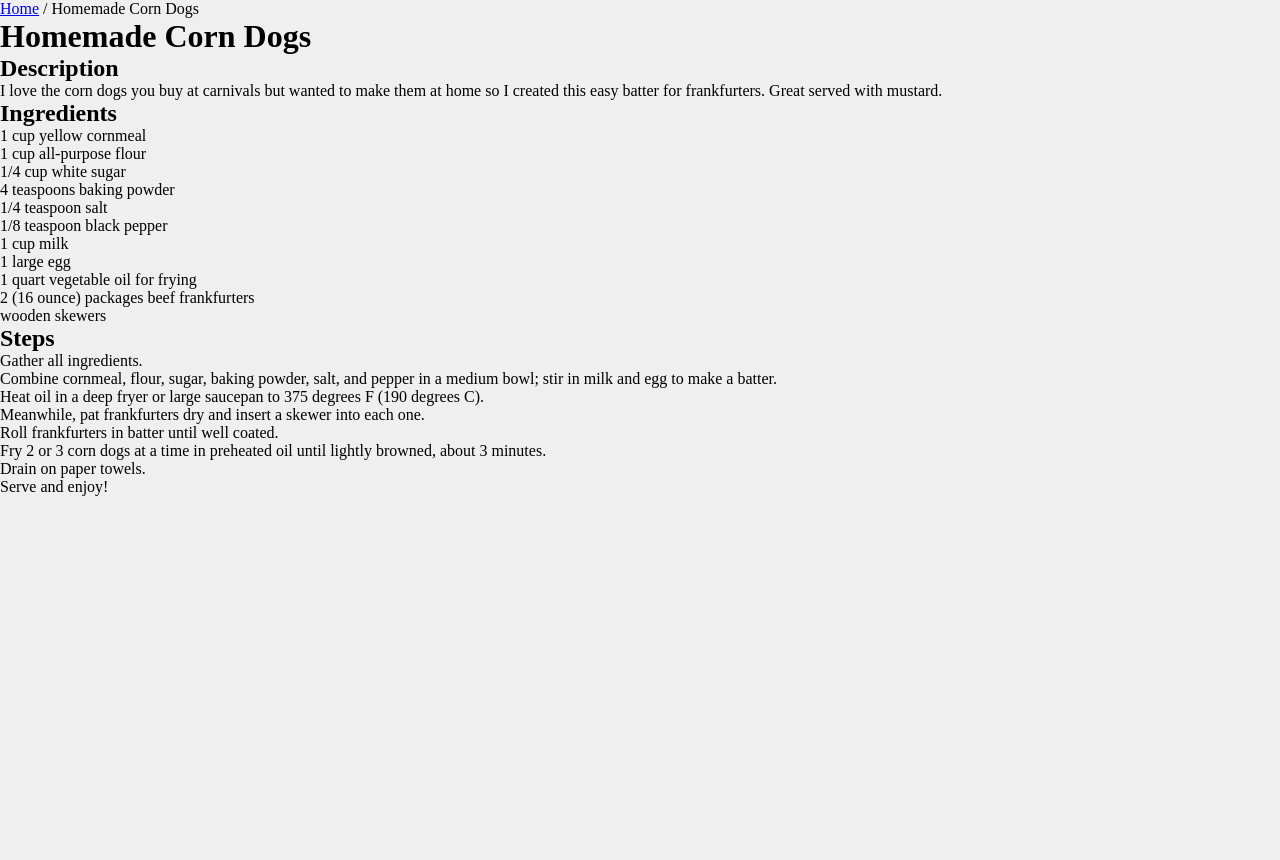
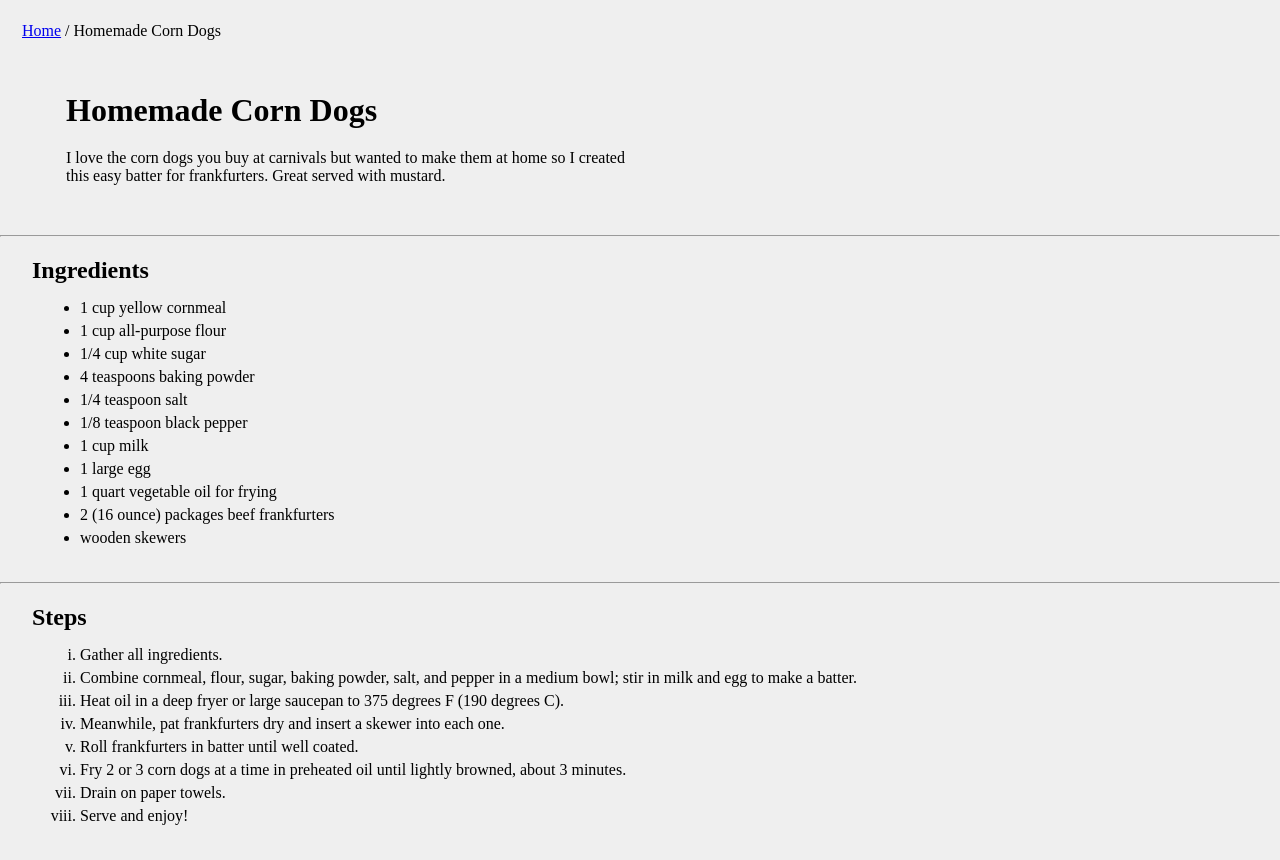
Before and after one commit to janellasuzanne/odin-recipes, a plain HTML site: page recipes/homemade-corn-dogs.html in a window 1280 px wide. Before the commit the page ends 800 px from the top, so only its background shows below. Drawn offline with Linux system fonts and the light colour scheme.

Commit message:
Structure homemade-corn-dogs.html

```diff
--- a/recipes/homemade-corn-dogs.html
+++ b/recipes/homemade-corn-dogs.html
@@ -7,39 +7,48 @@
         <title>Recipe: Homemade Corn Dogs</title>
     </head>
     <body>
-        <p><a href="../index.html">Home</a> / Homemade Corn Dogs</p>
-        <h1>Homemade Corn Dogs</h1>
-        <section>
-            <h2>Description</h2>
-            <p>I love the corn dogs you buy at carnivals but wanted to make them at home so I created this easy batter for frankfurters. Great served with mustard.</p>
-        </section>
-        <section>
-            <h2>Ingredients</h2>
-            <ul>
-                <li>1 cup yellow cornmeal</li>
-                <li>1 cup all-purpose flour</li>
-                <li>1/4 cup white sugar</li>
-                <li>4 teaspoons baking powder</li>
-                <li>1/4 teaspoon salt</li>
-                <li>1/8 teaspoon black pepper</li>
-                <li>1 cup milk</li>
-                <li>1 large egg</li>
-                <li>1 quart vegetable oil for frying</li>
-                <li>2 (16 ounce) packages beef frankfurters</li>
-                <li>wooden skewers</li>
+        <nav class="breadcrumb">
+            <ol>
+                <li class="crumb"><a href="../index.html">Home</a></li>
+                <li class="crumb current"> / Homemade Corn Dogs</li>
+            </ol>
+        </nav>
+        <div class="recipe-header">
+            <figure class="recipe-photo"></figure>
+            <div class="recipe-title-description">
+                <h1 class="recipe-title">Homemade Corn Dogs</h1>
+                <p class="recipe-description">I love the corn dogs you buy at carnivals but wanted to make them at home so I created this easy batter for frankfurters. Great served with mustard.</p>
+            </div>
+        </div>
+        <hr>
+        <section class="ingredients-section">
+            <h2 class="ingredients-title">Ingredients</h2>
+            <ul class="ingredients-list">
+                <li class="ingredient">1 cup yellow cornmeal</li>
+                <li class="ingredient">1 cup all-purpose flour</li>
+                <li class="ingredient">1/4 cup white sugar</li>
+                <li class="ingredient">4 teaspoons baking powder</li>
+                <li class="ingredient">1/4 teaspoon salt</li>
+                <li class="ingredient">1/8 teaspoon black pepper</li>
+                <li class="ingredient">1 cup milk</li>
+                <li class="ingredient">1 large egg</li>
+                <li class="ingredient">1 quart vegetable oil for frying</li>
+                <li class="ingredient">2 (16 ounce) packages beef frankfurters</li>
+                <li class="ingredient">wooden skewers</li>
             </ul>
         </section>
-        <section>
-            <h2>Steps</h2>
-            <ol>
-                <li>Gather all ingredients.</li>
-                <li>Combine cornmeal, flour, sugar, baking powder, salt, and pepper in a medium bowl; stir in milk and egg to make a batter.</li>
-                <li>Heat oil in a deep fryer or large saucepan to 375 degrees F (190 degrees C).</li>
-                <li>Meanwhile, pat frankfurters dry and insert a skewer into each one.</li>
-                <li>Roll frankfurters in batter until well coated.</li>
-                <li>Fry 2 or 3 corn dogs at a time in preheated oil until lightly browned, about 3 minutes.</li>
-                <li>Drain on paper towels.</li>
-                <li>Serve and enjoy!</li>
+        <hr>
+        <section class="steps-section">
+            <h2 class="steps-title">Steps</h2>
+            <ol class="steps-list">
+                <li class="step">Gather all ingredients.</li>
+                <li class="step">Combine cornmeal, flour, sugar, baking powder, salt, and pepper in a medium bowl; stir in milk and egg to make a batter.</li>
+                <li class="step">Heat oil in a deep fryer or large saucepan to 375 degrees F (190 degrees C).</li>
+                <li class="step">Meanwhile, pat frankfurters dry and insert a skewer into each one.</li>
+                <li class="step">Roll frankfurters in batter until well coated.</li>
+                <li class="step">Fry 2 or 3 corn dogs at a time in preheated oil until lightly browned, about 3 minutes.</li>
+                <li class="step">Drain on paper towels.</li>
+                <li class="step">Serve and enjoy!</li>
             </ol>
         </section>
     </body>
```
